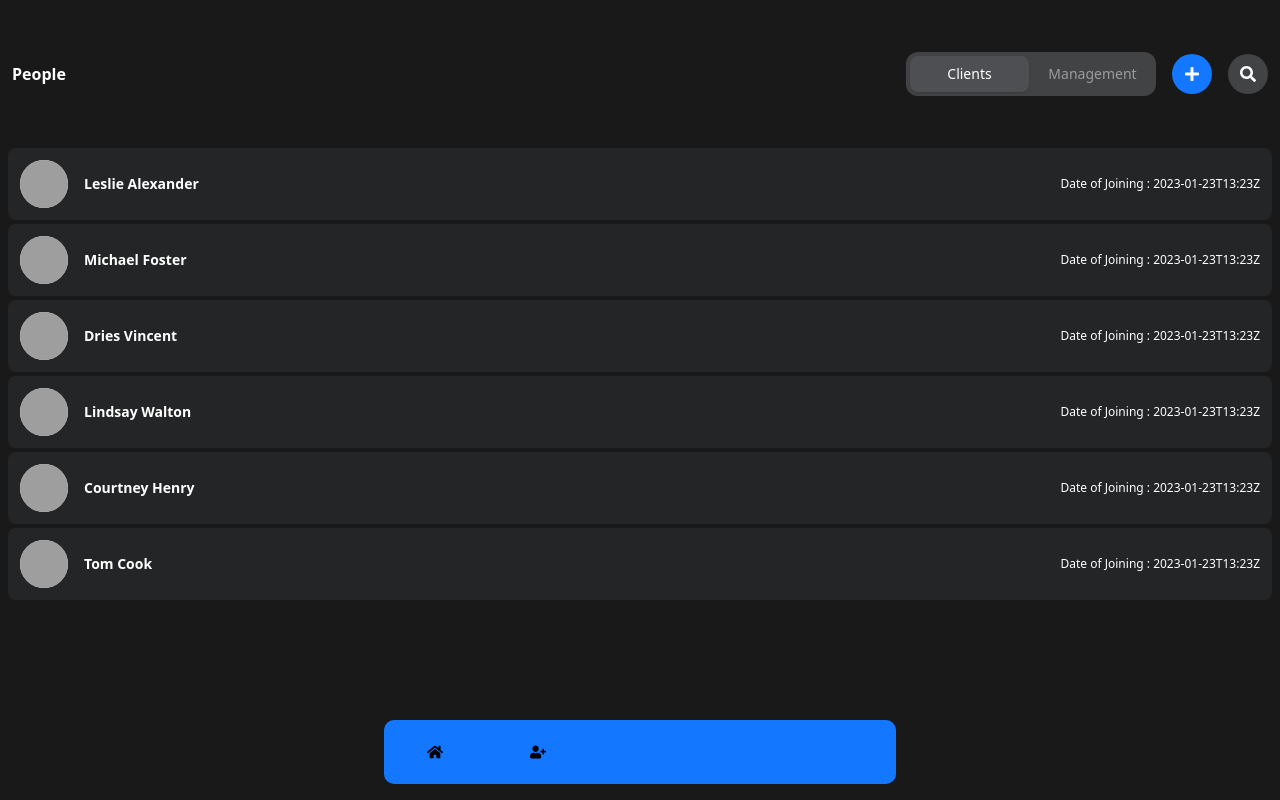
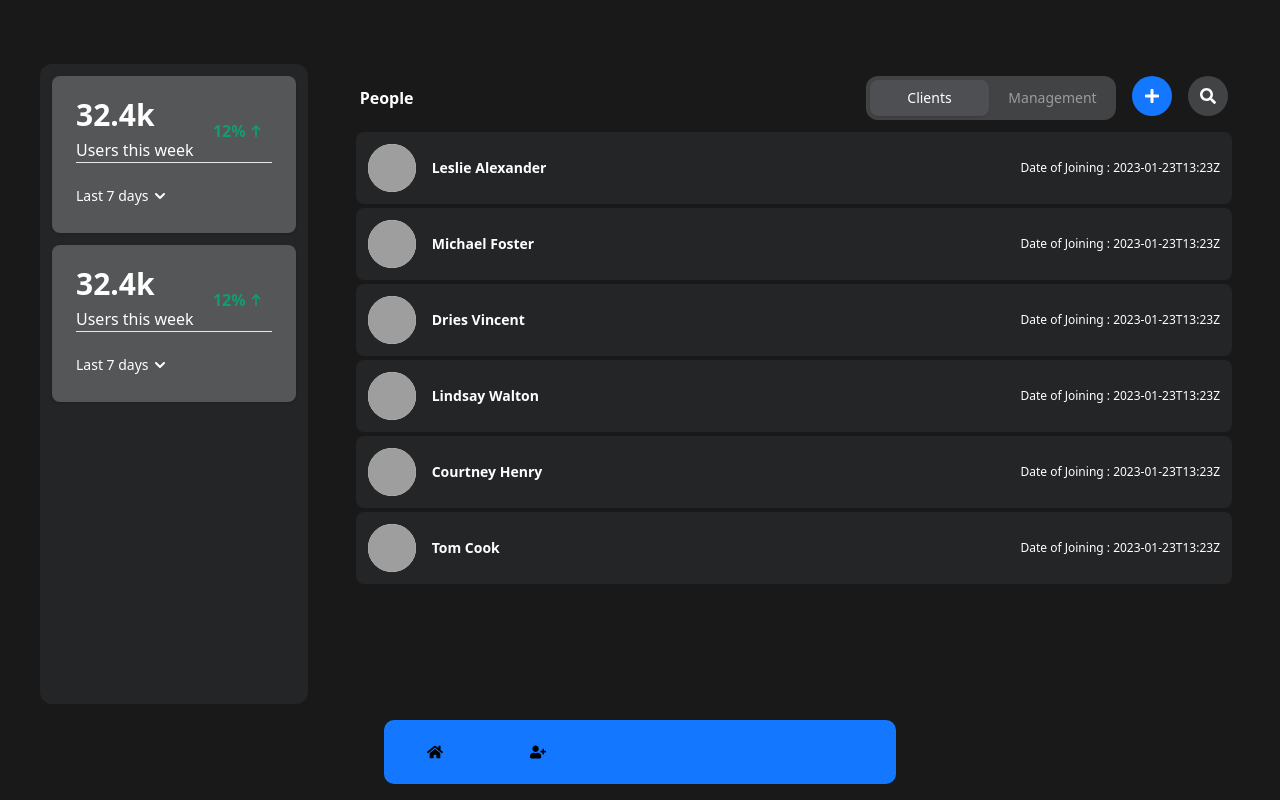
Before and after one commit to hknp796/vitalz, a React (Vite) app: page /home in a window 1280 px wide. Built offline with nearby package versions, Linux system fonts and the light colour scheme; grey boxes are pictures that could not be loaded.

Commit message:
side card added

```diff
--- /dev/null
+++ b/src/components/ChartCard.tsx
@@ -0,0 +1,65 @@
+import React from 'react'
+
+function ChartCard() {
+  return (
+
+<div className="max-w-sm w-full bg-[#555658] rounded-lg shadow dark:bg-gray-800 p-4 md:p-6">
+  <div className="flex justify-between">
+    <div>
+      <h5 className="leading-none text-3xl font-bold  pb-2">32.4k</h5>
+      <p className="text-base font-normal  ">Users this week</p>
+    </div>
+    <div
+      className="flex items-center px-2.5 py-0.5 text-base font-semibold text-green-500 dark:text-green-500 text-center">
+      12%
+      <svg className="w-3 h-3 ml-1" aria-hidden="true" xmlns="http://www.w3.org/2000/svg" fill="none" viewBox="0 0 10 14">
+        <path stroke="currentColor" stroke-linecap="round" stroke-linejoin="round" stroke-width="2" d="M5 13V1m0 0L1 5m4-4 4 4"/>
+      </svg>
+    </div>
+  </div>
+  <div id="area-chart"></div>
+  <div className="grid grid-cols-1 items-center border-gray-200 border-t dark:border-gray-700 justify-between">
+    <div className="flex justify-between items-center pt-5">
+
+      <button
+        id="dropdownDefaultButton"
+        data-dropdown-toggle="lastDaysdropdown"
+        data-dropdown-placement="bottom"
+        className="text-sm font-medium   text-center inline-flex items-center dark:hover:text-white"
+        type="button">
+        Last 7 days
+        <svg className="w-2.5 m-2.5 ml-1.5" aria-hidden="true" xmlns="http://www.w3.org/2000/svg" fill="none" viewBox="0 0 10 6">
+          <path stroke="currentColor" stroke-linecap="round" stroke-linejoin="round" stroke-width="2" d="m1 1 4 4 4-4"/>
+        </svg>
+      </button>
+
+      <div id="lastDaysdropdown" className="z-10 hidden bg-white divide-y divide-gray-100 rounded-lg shadow w-44 dark:bg-gray-700">
+          <ul className="py-2 text-sm text-gray-700 dark:text-gray-200" aria-labelledby="dropdownDefaultButton">
+            <li>
+              <a href="#" className="block px-4 py-2 hover:bg-gray-100 dark:hover:bg-gray-600 dark:hover:text-white">Yesterday</a>
+            </li>
+            <li>
+              <a href="#" className="block px-4 py-2 hover:bg-gray-100 dark:hover:bg-gray-600 dark:hover:text-white">Today</a>
+            </li>
+            <li>
+              <a href="#" className="block px-4 py-2 hover:bg-gray-100 dark:hover:bg-gray-600 dark:hover:text-white">Last 7 days</a>
+            </li>
+            <li>
+              <a href="#" className="block px-4 py-2 hover:bg-gray-100 dark:hover:bg-gray-600 dark:hover:text-white">Last 30 days</a>
+            </li>
+            <li>
+              <a href="#" className="block px-4 py-2 hover:bg-gray-100 dark:hover:bg-gray-600 dark:hover:text-white">Last 90 days</a>
+            </li>
+          </ul>
+      </div>
+
+    </div>
+  </div>
+</div>
+
+
+
+  )
+}
+
+export default ChartCard
--- /dev/null
+++ b/src/components/SideCard.tsx
@@ -0,0 +1,16 @@
+import ChartCard from "./ChartCard"
+
+
+function SideCard() {
+    return (
+        <div className="h-[80vh] bg-[#242526] p-3 rounded-xl" >
+            <ChartCard />
+            <div className="mt-3">
+            <ChartCard />
+            </div>
+        </div>
+    )
+}
+
+
+export default SideCard
--- a/src/pages/Home.tsx
+++ b/src/pages/Home.tsx
@@ -7,6 +7,7 @@ import Tab from "../components/Tab";
 import { FaPlus, FaSearch } from "react-icons/fa";
 import MyModal from "../components/Modal";
 import Navbar from "../components/Navbar";
+import SideCard from "../components/SideCard";
 
 function Home() {
   const peoples = [
@@ -60,7 +61,7 @@ function Home() {
     },
   ]
   let [isOpen, setIsOpen] = useState(false)
-  let [people,setPeople] = useState(peoples)
+  let [people, setPeople] = useState(peoples)
 
   function closeModal() {
     setIsOpen(true)
@@ -70,26 +71,35 @@ function Home() {
     setIsOpen(false)
   }
 
-  function submitHandler(data:any){
+  function submitHandler(data: any) {
     setPeople(current => [...current, data]);
   }
 
   return (
-    <div className="bg-[#19191A] h-[100vh] py-10">
+    <div className="bg-[#19191A] h-[100vh] px-10">
       <div className="md:flex md:justify-between md:items-center md:align-middle  py-3 p-3 mb-10">
-        <h3 className="text-white  font-bold "> People</h3>
+        <MyModal isOpen={isOpen} onChildEvent={handleChildEvent} submitHandler={submitHandler} />
+      </div>
+      <div className="flex flex-wrap md:flex md:flex-nowrap md:gap-10">
+        <div className="w-[30%]">
+          <SideCard />
+        </div>
+        <div className="w-[100%]">
+          <div className="flex items-center flex-wrap md:flex md:items-center justify-between gap-4 mt-10 md:mt-0 p-3">
+            <h3 className="text-white  font-bold"> People</h3>
+            <div className="flex gap-4 ">
 
-        <div className="flex items-center gap-4 mt-10 md:mt-0">
               <Tab />
               <button className=" bg-[#1377FF] rounded-[50%] flex items-center justify-center text-white w-10 h-10" onClick={closeModal}><FaPlus /></button>
               <button className=" bg-[#424345] rounded-[50%] flex items-center justify-center text-white w-10 h-10"><FaSearch />
               </button>
             </div>
-        <MyModal isOpen={isOpen} onChildEvent={handleChildEvent} submitHandler={submitHandler}/>
           </div>
           {people.map((person, index) => (
             <Table key={person.email} person={person} />
           ))}
+        </div>
+      </div>
       <Navbar />
     </div>
   );
```
Lines whose indentation alone changed are shown as unchanged.
